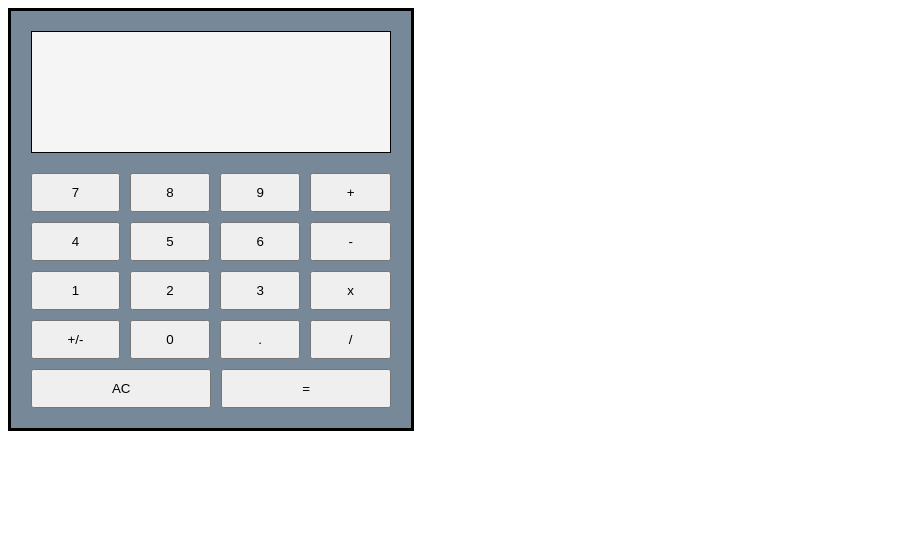
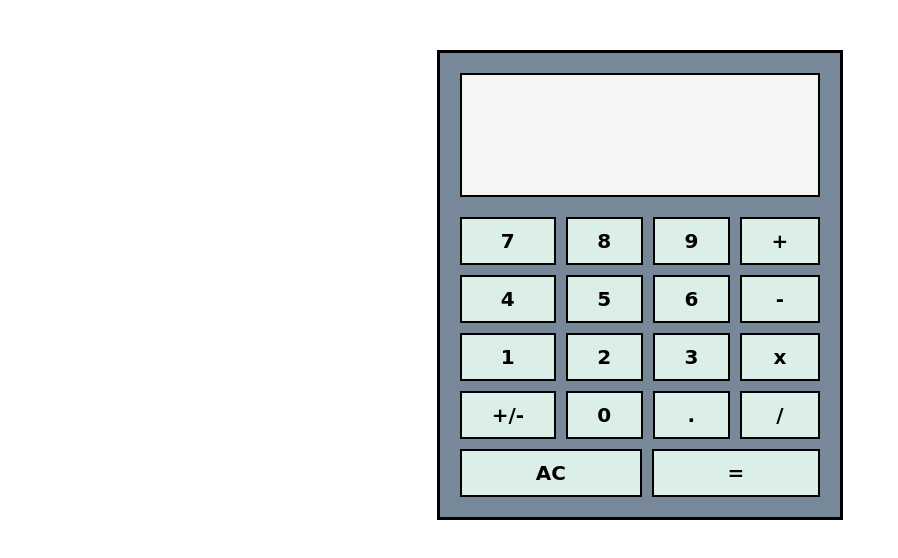
Before and after one commit to mckenziejones12/foundations-round2, a plain HTML site: page calculator-project/index.html in a window 1280 px wide. Shown: the whole page, without its empty margins (0-898 px from the left). Drawn offline with Linux system fonts and the light colour scheme.

Commit message:
Update CSS

```diff
--- a/calculator-project/styles.css
+++ b/calculator-project/styles.css
@@ -1,18 +1,33 @@
+body {
+}
 .calculator {
   min-width: 400px;
   max-width: 400px;
   min-height: auto;
   border: 3px solid black;
   background-color: lightslategray;
+  margin: auto;
+  margin-top: 50px;
 }
 .calcScreen {
   min-width: 300px;
   min-height: 120px;
   margin: 20px;
   background-color: whitesmoke;
-  border: 1px solid black;
+  border: 2px solid black;
   display: flex;
   flex-direction: column;
+  justify-content: space-between;
+  align-items: flex-end;
+  font-size: 24px;
+  font-family: cursive;
+}
+.operationSection,
+.answerSection {
+  padding: 10px;
+}
+.answerSection {
+  font-size: 32px;
 }
 .calcBtns {
   display: flex;
@@ -39,4 +54,14 @@
 button {
   text-align: center;
   padding: 10px;
+  background-color: rgb(219, 238, 232);
+  font-family: cursive;
+  font-size: 20px;
+  font-weight: 700;
+  border: 2px solid black;
 }
+#clearBtn,
+#equalBtn {
+  background-color: rgba(167, 223, 224, 0.815);
+  font-size: 24px;
+}
```
